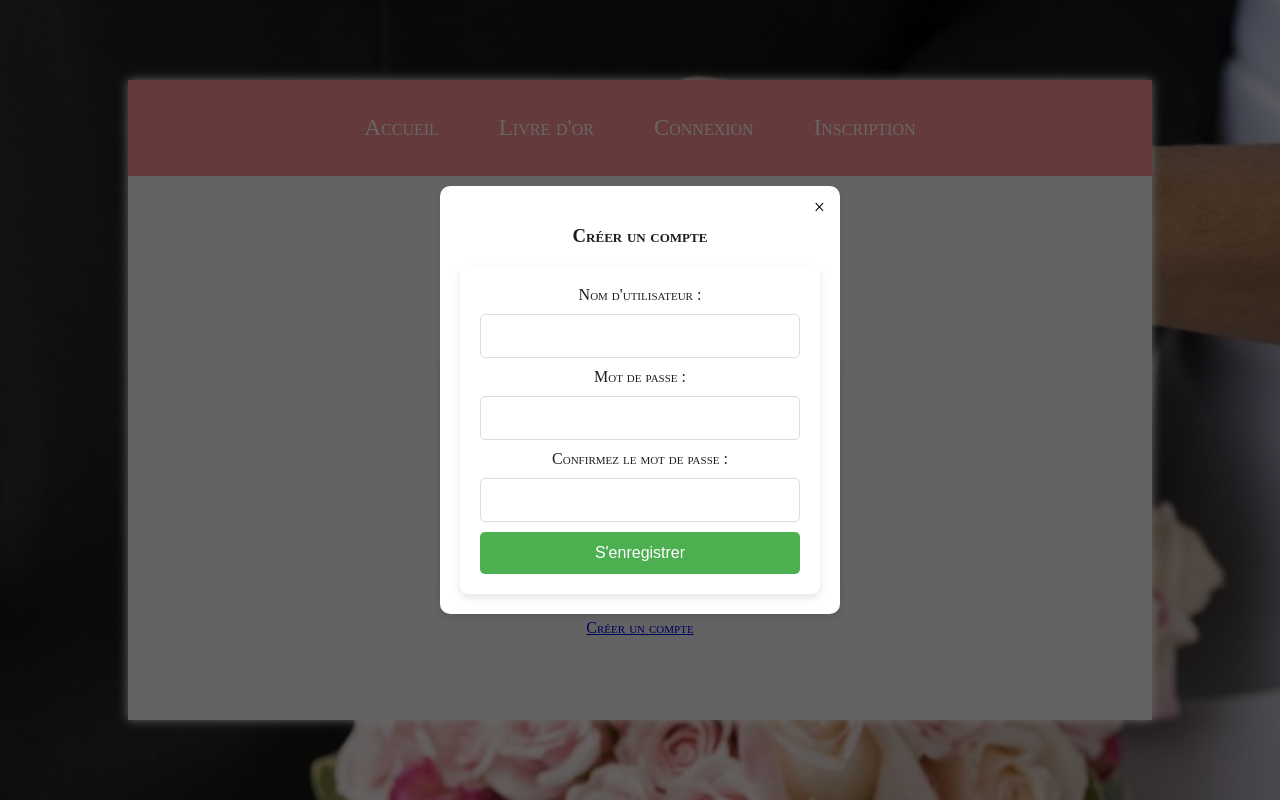
After one commit to scott-allo/livre-or, a PHP site: page /pages/login.php in a window 1280 px wide, after a click on "Créer un compte". The commit adds this page. Run offline with PHP 8.4, Linux system fonts and the light colour scheme; some web fonts are replaced.

Commit message:
page de connexion et modal enregistrement - creation page profil - bouton de deconnexion

```diff
--- /dev/null
+++ b/css/login.css
@@ -0,0 +1,123 @@
+/* CONNEXION & INSCRIPTION */
+#auth {
+  width: 100%;
+  height: 80vh;
+  display: flex;
+  flex-direction: column;
+  align-items: center;
+  justify-content: center;
+  background-color: #f7f7f7;
+  font-family: "mrs-eaves", serif;
+  font-weight: 400;
+  font-style: normal;
+  font-variant-caps: small-caps;
+  padding: 20px;
+  box-sizing: border-box; /* Ajouté pour inclure padding et bordures dans la largeur */
+}
+
+form {
+  width: 100%;
+  max-width: 400px;
+  background-color: #fff;
+  padding: 20px;
+  border-radius: 8px;
+  box-shadow: 0 4px 8px rgba(0, 0, 0, 0.1);
+  box-sizing: border-box; /* Ajouté pour gérer la taille du conteneur */
+}
+
+input[type="text"],
+input[type="password"] {
+  width: 100%; /* Force les champs à s'adapter au conteneur */
+  padding: 12px;
+  margin: 10px 0;
+  border: 1px solid #ddd;
+  border-radius: 5px;
+  font-size: 16px;
+  box-sizing: border-box; /* Important pour ne pas dépasser le conteneur */
+}
+
+button[type="submit"] {
+  width: 100%;
+  padding: 12px;
+  background-color: #4caf50;
+  color: white;
+  font-size: 16px;
+  border: none;
+  border-radius: 5px;
+  cursor: pointer;
+  transition: background-color 0.3s;
+  box-sizing: border-box; /* Pour ne pas dépasser */
+}
+
+button[type="submit"]:hover {
+  background-color: #45a049;
+}
+
+/* MODAL STYLES */
+.modal {
+  position: fixed;
+  top: 0;
+  left: 0;
+  width: 100%;
+  height: 100%;
+  background: rgba(0, 0, 0, 0.6);
+  display: flex;
+  justify-content: center;
+  align-items: center;
+  opacity: 0;
+  visibility: hidden;
+  transition: opacity 0.3s ease, visibility 0.3s ease;
+  z-index: 1000; /* Pour s'assurer que le modal est au-dessus du contenu */
+}
+
+.modal-content {
+  background: white;
+  padding: 20px;
+  border-radius: 10px;
+  width: 90%;
+  max-width: 400px;
+  text-align: center;
+  position: relative;
+  font-family: "mrs-eaves", serif;
+  font-weight: 400;
+  font-style: normal;
+  font-variant-caps: small-caps;
+  box-shadow: 0 4px 8px rgba(0, 0, 0, 0.1);
+  box-sizing: border-box;
+}
+
+.modal input[type="text"],
+.modal input[type="password"] {
+  width: 100%; /* Forcer la largeur des champs à s'ajuster */
+  padding: 12px;
+  margin: 10px 0;
+  border: 1px solid #ddd;
+  border-radius: 5px;
+  font-size: 16px;
+  box-sizing: border-box; /* Inclure padding et bordures dans la largeur */
+}
+
+/* Modal close button */
+.modal-close {
+  position: absolute;
+  top: 10px;
+  right: 15px;
+  text-decoration: none;
+  font-size: 20px;
+  color: black;
+  cursor: pointer;
+}
+
+/* Affichage du modal si ciblé */
+#register-modal:target {
+  opacity: 1;
+  visibility: visible;
+}
+
+/* Lien pour ouvrir le modal */
+.register-link {
+  text-align: center;
+  display: block;
+  margin-top: 20px;
+  cursor: pointer;
+}
--- a/models/Header.php
+++ b/models/Header.php
@@ -7,7 +7,7 @@
             if(!isset($_SESSION['login']) || !isset($_SESSION['password']))
             {
                 echo '
-                    <li><a href="register.php">Connexion</a></li>
+                    <li><a href="login.php">Connexion</a></li>
                     <li><a href="inscription.php">Inscription</a></li>
                 ';
             }
--- a/models/User.php
+++ b/models/User.php
@@ -66,5 +66,35 @@ class User {
             return "Nom d'utilisateur ou mot de passe incorrect.";
         }
     }
+
+    public function getUserById($id) {
+        $sql = "SELECT id, login FROM user WHERE id = :id";
+        $stmt = $this->pdo->prepare($sql);
+        $stmt->execute([':id' => $id]);
+        return $stmt->fetch(PDO::FETCH_ASSOC);
+    }
+
+    public function updateUser($id, $newLogin, $newPassword) {
+        if (empty($newLogin) || empty($newPassword)) {
+            return "Veuillez remplir tous les champs.";
+        }
+
+        $newLogin = trim(htmlspecialchars($newLogin));
+        $hashed_password = password_hash($newPassword, PASSWORD_BCRYPT);
+
+        $sql = "UPDATE user SET login = :login, password = :password WHERE id = :id";
+        $stmt = $this->pdo->prepare($sql);
+
+        try {
+            $stmt->execute([
+                ':login' => $newLogin,
+                ':password' => $hashed_password,
+                ':id' => $id,
+            ]);
+            return "Profil mis à jour avec succès !";
+        } catch (PDOException $e) {
+            return "Erreur lors de la mise à jour : " . $e->getMessage();
+        }
+    }
 }
 ?>
--- a/pages/commentaire.php
+++ b/pages/commentaire.php
@@ -15,7 +15,7 @@ require_once __DIR__ . '/../models/Database.php';
     <link rel="stylesheet" href="/livre-or/css/global.css"/>
 </head>
 <body>
-<div class="body">
+<div class="commentaire">
             <header>
                 <?php
                 include($_SERVER['DOCUMENT_ROOT'] . "/livre-or/models/Header.php");
--- a/pages/livre-or.php
+++ b/pages/livre-or.php
@@ -1,5 +1,6 @@
 <?php
 require_once __DIR__ . '/../models/Database.php';
+require_once __DIR__ . '/../models/Comment.php';
 
 ?>
 
@@ -13,7 +14,7 @@ require_once __DIR__ . '/../models/Database.php';
     <link rel="stylesheet" href="/livre-or/css/global.css">
 </head>
 <body>
-<div class="body">
+<div class="content-wrapper">
             <header>
                 <?php
                 include($_SERVER['DOCUMENT_ROOT'] . "/livre-or/models/Header.php");
--- /dev/null
+++ b/pages/login.php
@@ -0,0 +1,111 @@
+<?php
+session_start();
+
+require_once __DIR__ . '/../models/Database.php';
+require_once __DIR__ . '/../models/User.php';
+
+$message = '';
+
+$database = new Database();
+$user = new User($database);
+
+if ($_SERVER["REQUEST_METHOD"] === "POST") {
+    $username = trim($_POST['username'] ?? '');
+    $password = trim($_POST['password'] ?? '');
+
+    if (isset($_POST['register'])) {
+        // Vérification des mots de passe
+        $confirmPassword = trim($_POST['confirm_password'] ?? '');
+        if ($password !== $confirmPassword) {
+            $message = "Les mots de passe ne correspondent pas.";
+        } else {
+            $message = $user->register($username, $password);
+            if ($message === "Inscription réussie") {
+                $message = "Inscription réussie ! Vous pouvez maintenant vous connecter.";
+            }
+        }
+    } elseif (isset($_POST['login'])) {
+        // Connexion du modérateur
+        if ($username === "moderator" && $password === "Ioipb*(&(*^970") {
+            $_SESSION['username'] = "moderator";
+            header("Location: moderateur.php");
+            exit();
+        }
+
+        // Connexion des utilisateurs normaux
+        $loginMessage = $user->login($username, $password);
+        if ($loginMessage === "Connexion réussie") {
+            $_SESSION['username'] = $username;
+            header("Location: profil.php");
+            exit();
+        } else {
+            $message = "Nom d'utilisateur ou mot de passe incorrect.";
+        }
+    }
+}
+?>
+
+<!DOCTYPE html>
+<html lang="fr">
+<head>
+    <meta charset="UTF-8">
+    <meta name="viewport" content="width=device-width, initial-scale=1.0">
+    <title>Inscription & Connexion</title>
+    <link rel="stylesheet" href="../css/global.css">
+    <link rel="stylesheet" href="../css/login.css">
+
+</head>
+<body>
+    <div class="content-wrapper">
+        <header>
+            <?php include __DIR__ . '/../models/Header.php'; ?>
+        </header>
+
+        <section id="auth">
+            <!-- Section Connexion -->
+            <div class="auth-section">
+                <h3>Connexion</h3>
+                <p>Connectez-vous pour accéder à votre compte.</p>
+
+                <form action="login.php" method="POST">
+                    <label for="login-username">Nom d'utilisateur :</label>
+                    <input type="text" name="username" id="login-username" required>
+
+                    <label for="login-password">Mot de passe :</label>
+                    <input type="password" name="password" id="login-password" required>
+
+                    <button type="submit" name="login">Se connecter</button>
+                </form>
+
+                <!-- Lien pour ouvrir le modal d'inscription -->
+                <a href="#register-modal" class="register-link">Créer un compte</a>
+            </div>
+        </section>
+
+        <!-- MODAL D'INSCRIPTION -->
+        <div id="register-modal" class="modal">
+            <div class="modal-content">
+                <a href="#" class="modal-close">&times;</a>
+                <h3>Créer un compte</h3>
+                <form action="login.php" method="POST">
+                    <label for="register-username">Nom d'utilisateur :</label>
+                    <input type="text" name="username" id="register-username" required>
+
+                    <label for="register-password">Mot de passe :</label>
+                    <input type="password" name="password" id="register-password" required>
+
+                    <label for="confirm-password">Confirmez le mot de passe :</label>
+                    <input type="password" name="confirm_password" id="confirm-password" required>
+
+                    <button type="submit" name="register">S'enregistrer</button>
+                </form>
+            </div>
+        </div>
+
+        <!-- Affichage des messages d'erreur ou de succès -->
+        <?php if (!empty($message)) : ?>
+            <p class="message"><?php echo htmlspecialchars($message); ?></p>
+        <?php endif; ?>
+    </div>
+</body>
+</html>
```
Also changed, not shown: css/profil.css (+24 -0 lines), css/register.css (deleted, +0 -25 lines), pages/logout.php (added, +13 -0 lines), pages/profil.php (+46 -18 lines), pages/register.php (deleted, +0 -104 lines).
